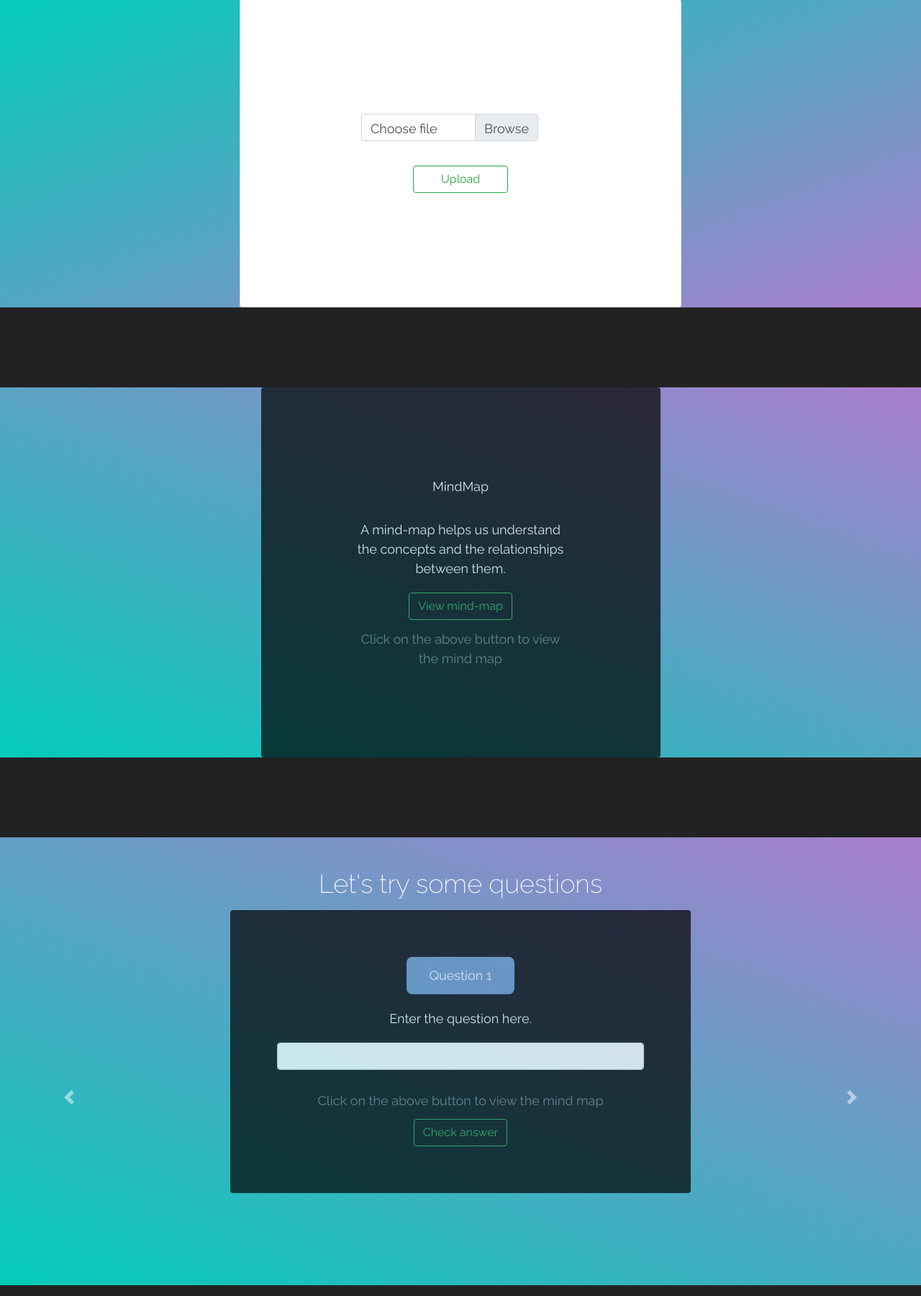
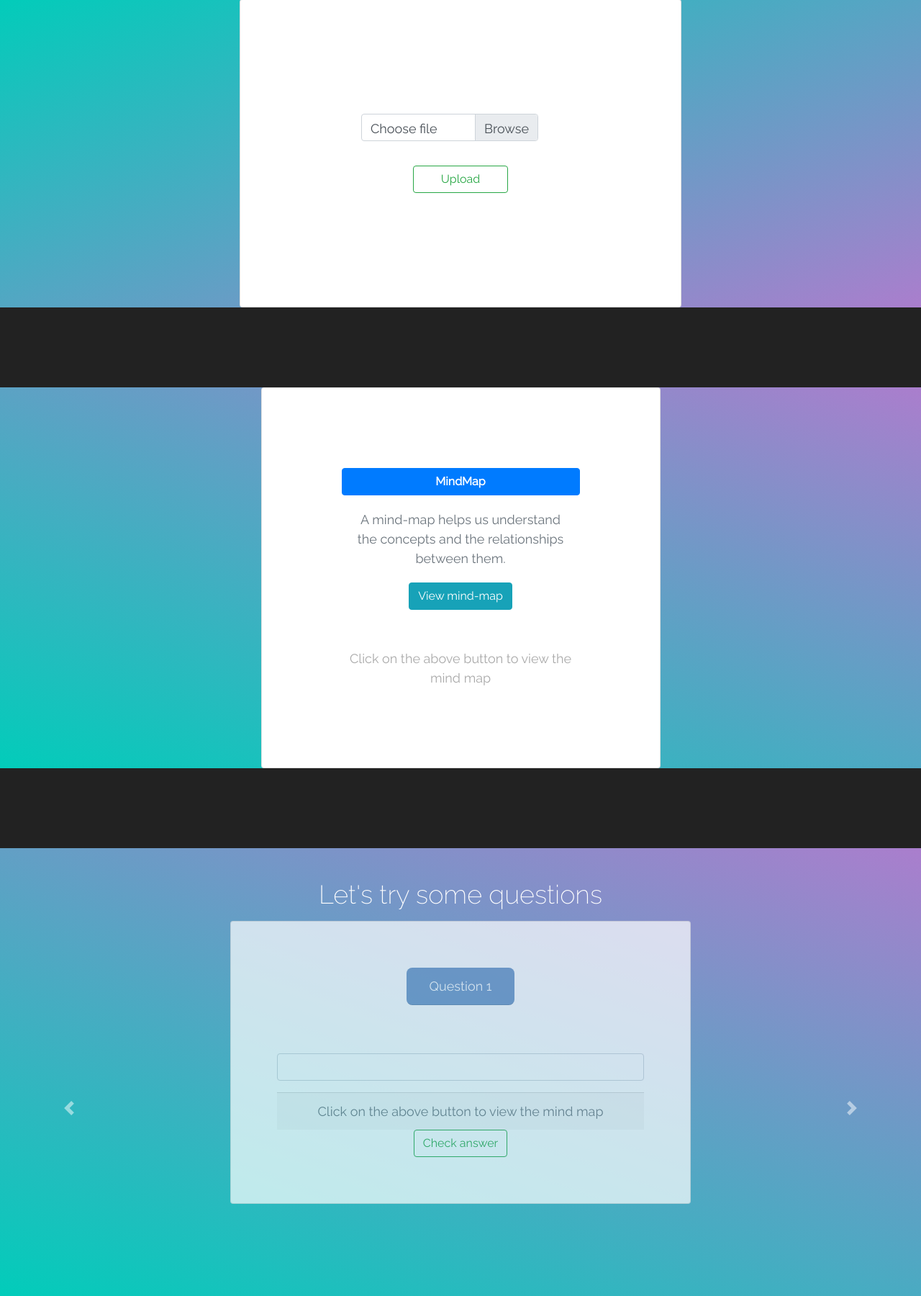
Before and after one commit to shubham0704/tutor.ai, a Python web app: template template/index.html in a window 1280 px wide. Shown: the part 623-2423 px from the top of the page at 72% size. Run offline with Jinja, Linux system fonts and the light colour scheme; the template is opened without the code that fills it, so the values that code supplies are empty; some libraries are stand-ins or nearby versions.

Commit message:
colour scheme changed

```diff
--- a/template/index.html
+++ b/template/index.html
@@ -70,15 +70,15 @@
       </div>
       <div class="section" style="background:linear-gradient(200deg,#aa7ecd,#02ccba)" >
         <div class="container">
-          <center><div class="card text-center" style="width:50%;padding:10%;margin:10%;background:black;color:white;opacity:0.7">
-                <div class="card-header">
-                  MindMap
+          <center><div class="card text-center" style="width:50%;padding:10%;margin:10%;background:white;opacity:1">
+                <div class="btn btn-primary">
+                  <b>MindMap</b>
                 </div>
-                <div class="card-body">
+                <div class="card-body text-muted">
                   A mind-map helps us understand the concepts and the relationships between them.
                 </div>
-                <center><a href="graph.html" class="btn btn-outline-success">View mind-map</a></center>
-                <div class="card-footer text-muted">
+                <center><a href="graph.html" class="btn btn-info">View mind-map</a></center>
+                <br><br><div>
                   Click on the above button to view the mind map
                 </div>
         </div></center>
@@ -90,7 +90,7 @@
         <div id="carouselExampleControls" class="carousel slide" data-ride="carousel">
         <div class="carousel-inner">
           <div class="carousel-item active">
-            <center><div class="card text-center" style="width:50%;padding:5%;margin:0% 10% 10% 10%;background:black;color:white;opacity:0.7">
+            <center><div class="card text-center" style="width:50%;padding:5%;margin:0% 10% 10% 10%;background:white;color:white;opacity:0.7">
                   <center><div class="card-header" style="background:#6893C5;border-radius:8px;width:150px">
                     Question 1
                   </div></center>
@@ -109,7 +109,7 @@
           </div></center>
           </div>
           <div class="carousel-item">
-            <center><div class="card text-center" style="width:50%;padding:5%;margin:0% 10% 10% 10%;background:black;color:white;opacity:0.7">
+            <center><div class="card text-center" style="width:50%;padding:5%;margin:0% 10% 10% 10%;background:white;color:white;opacity:0.7">
                   <center><div class="card-header" style="background:#6893C5;border-radius:8px;width:150px">
                     Question 2
                   </div></center>
@@ -128,7 +128,7 @@
           </div></center>
           </div>
           <div class="carousel-item">
-            <center><div class="card text-center" style="width:50%;padding:5%;margin:0% 10% 10% 10%;background:black;color:white;opacity:0.7">
+            <center><div class="card text-center" style="width:50%;padding:5%;margin:0% 10% 10% 10%;background:white;color:white;opacity:0.7">
                   <center><div class="card-header" style="background:#6893C5;border-radius:8px;width:150px">
                     Question 3
                   </div></center>
@@ -140,9 +140,9 @@
                   <center><input type="text" class="form-control"></center>
                 </div>
                   <div class="card-footer text-muted">
-                    Click on the above button to view the mind map
+                    Click the above button to submit your answer
                   </div>
-                  <input type="submit" class="btn btn-outline-success" value="Check answer">
+                  <input type="submit" class="btn btn-info co" value="Check answer">
                 </form>
           </div></center>
           </div>
--- a/template/style.css
+++ b/template/style.css
@@ -6,6 +6,10 @@
 }
 .node {
     cursor: pointer;
+}
+
+.col{
+    background: #28BABE;
 }
 
 .upload{
```
